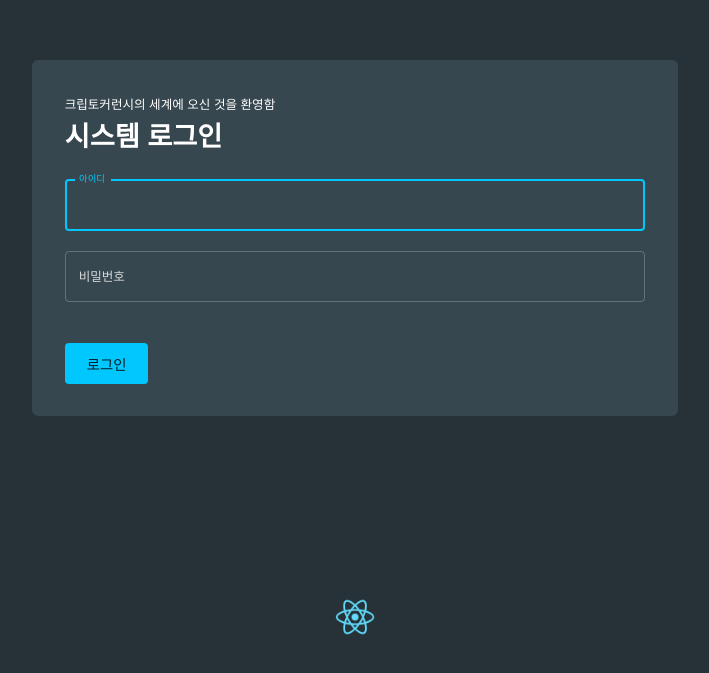
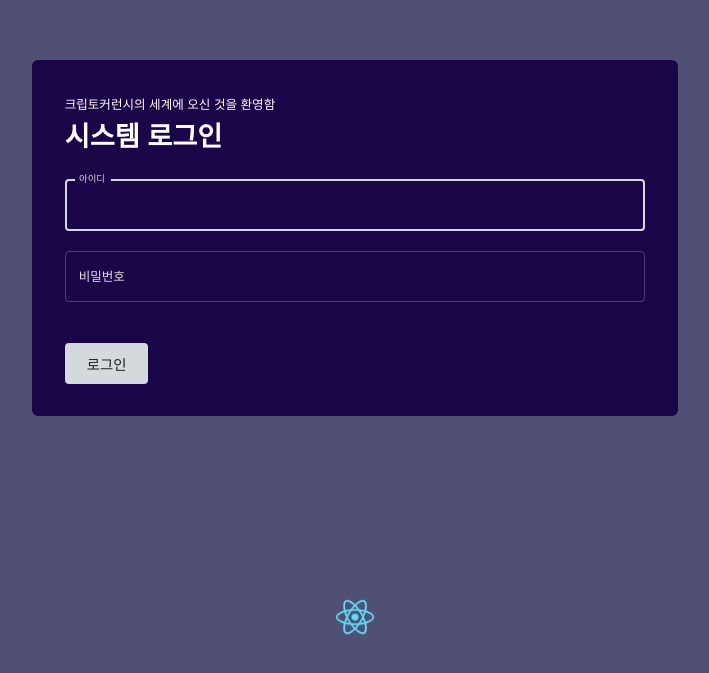
Before and after one commit to LeezyLazyCrazy/leezy-react, a React (Create React App) app: page /auth/login in a window 1280 px wide. Shown: the part 121-794 px from the top of the page, without its empty margins (285-994 px from the left). Built offline with nearby package versions, Linux system fonts and the light colour scheme.

Commit message:
Changed background color

```diff
--- a/src/styles/theme.ts
+++ b/src/styles/theme.ts
@@ -1,5 +1,5 @@
 import { createTheme } from "@mui/material";
-import { blueGrey, lightBlue, lime, grey, red, yellow, green } from "@mui/material/colors";
+import { blueGrey, lightBlue, lime, grey, red, yellow, green, indigo } from "@mui/material/colors";
 
 // noto sans kr load
 import "@fontsource/noto-sans-kr/300.css";
@@ -146,17 +146,17 @@ const baseTheme = {
 
 const darkTheme = {
 	primary: {
-		main: "#00c8ff",
+		main: "#d3d9dc",
 	},
 	secondary: {
-		main: lime[200],
+		main: lime[500],
 	},
 	background: {
-		default: blueGrey[900],
-		paper: blueGrey[800],
+		default: "#505075" ,
+		paper:"#1a0548ff",
 	},
 	text: {
-		secondary: "rgba(255, 255, 255, 0.8)",
+		secondary: "rgba(247, 246, 246, 0.916)",
 	},
 	percentageRemarks: {
 		verylow: grey[900],
```
Also changed, not shown: 1 other file (tests, documents, lock files or other folders).
